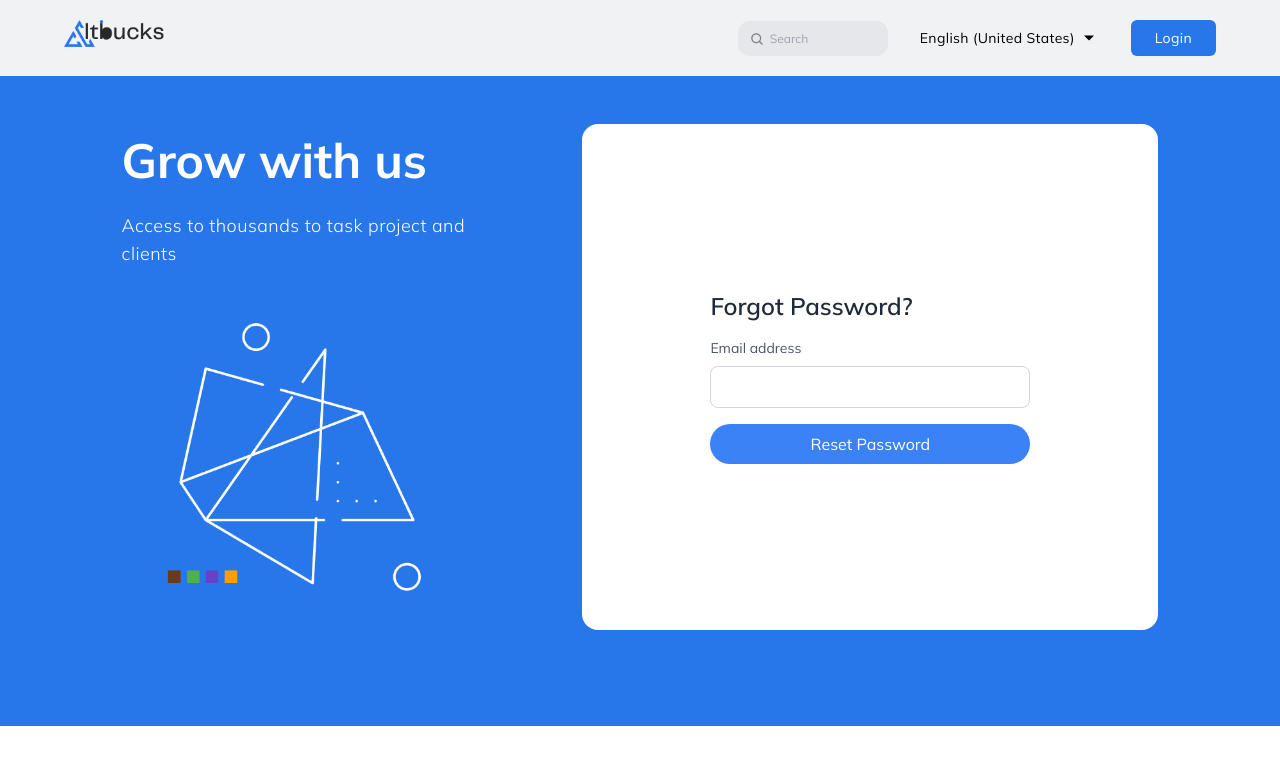
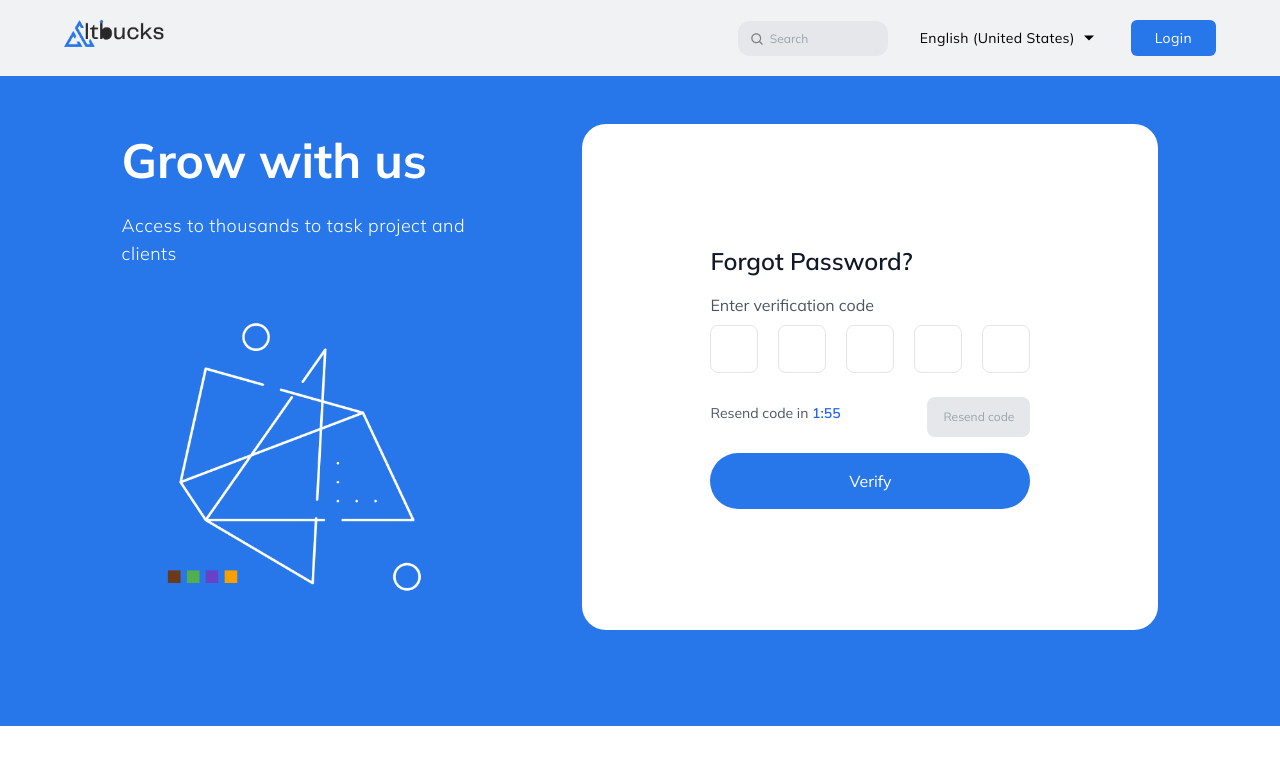
Before and after one commit to emmanueldavidson96/altbucks, a Next.js app: page /verification in a window 1280 px wide. Shown: the top 764 px of the page. Built offline with nearby package versions, Linux system fonts and the light colour scheme.

Commit message:
adding forgot-password, log-in and reset-password pages

```diff
--- a/src/app/verification/page.tsx
+++ b/src/app/verification/page.tsx
@@ -8,13 +8,43 @@ import Link from 'next/link';
 
 
 export default function page() {
+    const [timeLeft, setTimeLeft] = useState(120); // 2 minutes (120 seconds)
 
-    const [email, setEmail] = useState('');
+    useEffect(() => {
+      if (timeLeft > 0) {
+        const timer = setInterval(() => {
+          setTimeLeft((prevTime) => prevTime - 1);
+        }, 1000);
+        return () => clearInterval(timer); // Cleanup on unmount
+      }
+    }, [timeLeft]);
 
-    const handleSubmit = (e: React.FormEvent) => {
-      e.preventDefault();
-      console.log('Email:', email);
+    // Format time in MM:SS format
+    const formatTime = (seconds: number) => {
+      const minutes = Math.floor(seconds / 60);
+      const secs = seconds % 60;
+      return `${minutes}:${secs < 10 ? `0${secs}` : secs}`;
     };
+
+    const [code, setCode] = useState(["", "", "", "", ""]);
+    const inputRefs = useRef<Array<HTMLInputElement | null>>([]);
+
+    const handleChange = (index: number, value: string) => {
+      if (!/^\d*$/.test(value)) return;
+      const newCode = [...code];
+      newCode[index] = value;
+      setCode(newCode);
+
+      if (value && index < 4) {
+        inputRefs.current[index + 1]?.focus();
+      }
+    };
+
+    const handleKeyDown = (index: number, e: React.KeyboardEvent) => {
+        if (e.key === "Backspace" && !code[index] && index > 0) {
+          inputRefs.current[index - 1]?.focus();
+        }
+      };
 
   return (
     <div className='bg-[#2877EA] w-screen h-fit'>
@@ -28,27 +58,47 @@ export default function page() {
 
             {/* Authentication Section */}
 
-        <div className="w-1/2 flex items-center justify-center bg-white rounded-2xl">
-            <div className=" p-8 w-96">
-                <h2 className="text-2xl font-semibold text-gray-800 mb-4">Forgot Password?</h2>
-                <form onSubmit={handleSubmit}>
-                <label className="block text-gray-600 text-sm mb-2">Email address</label>
-                <input
-                    type="email"
-                    value={email}
-                    onChange={(e) => setEmail(e.target.value)}
-                    required
-                    className="w-full px-4 py-2 border border-gray-300 rounded-lg focus:ring-2 focus:ring-blue-500 focus:outline-none"
-                />
+            <div className="flex items-center justify-center bg-white rounded-3xl w-1/2">
+            <div className="p-8 w-2/3">
+                <h2 className="text-2xl font-semibold text-gray-900 mb-4">
+                Forgot Password?
+                </h2>
+                <p className="text-gray-600 mb-2">Enter verification code</p>
+
+                <div className="flex justify-between mb-4">
+                {code.map((digit, index) => (
+                    <input
+                    key={index}
+                    ref={(el) => {
+                        inputRefs.current[index] = el;
+                      }}
+                    type="text"
+                    maxLength={1}
+                    value={digit}
+                    onChange={(e) => handleChange(index, e.target.value)}
+                    onKeyDown={(e) => handleKeyDown(index, e)}
+                    className="w-12 h-12 border rounded-lg text-center text-xl font-semibold focus:outline-none focus:ring-2 focus:ring-blue-500"
+                    />
+                ))}
+                </div>
+
+                <div className="flex justify-between items-center">
+                <p className="text-sm text-gray-600">
+                Resend code in{" "}
+                <span className="text-blue-600 font-semibold">{formatTime(timeLeft)}</span>
+                </p>
                 <button
-                    type="submit"
-                    className="w-full bg-blue-500 text-white py-2 mt-4 rounded-full hover:bg-blue-600 transition"
+                className="bg-gray-200 text-gray-400 text-xs py-3 px-4 rounded-lg mt-2 cursor-not-allowed"
+                disabled
                 >
-                    Reset Password
+                Resend code
                 </button>
-                </form>
+                </div>
+                <button className="w-full bg-[#2877EA] text-white py-4 rounded-full mt-4 hover:bg-blue-600 transition">
+                Verify
+                </button>
             </div>
-        </div>
+            </div>
         </div>
 
     </div>
```
